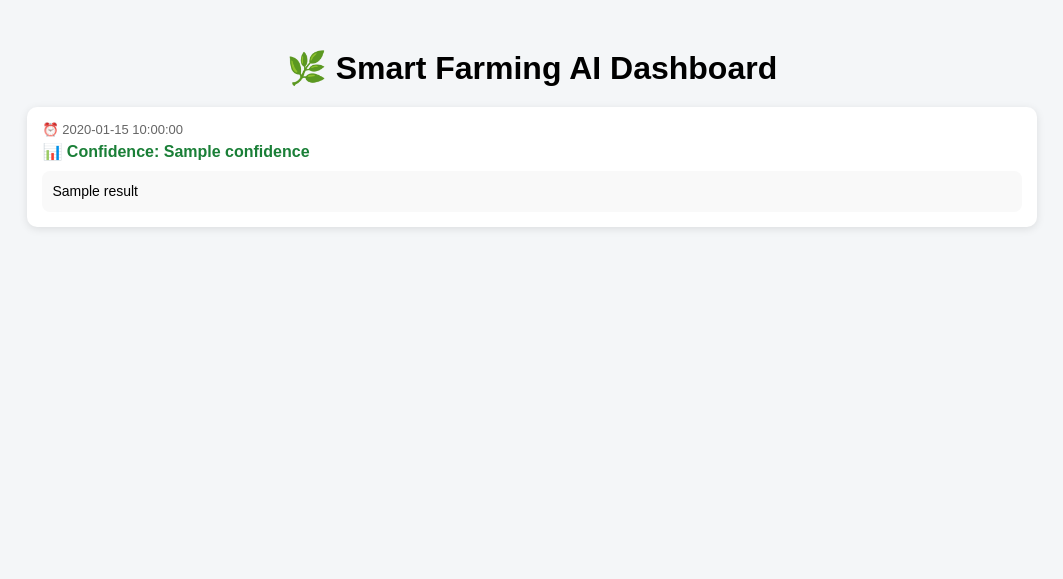
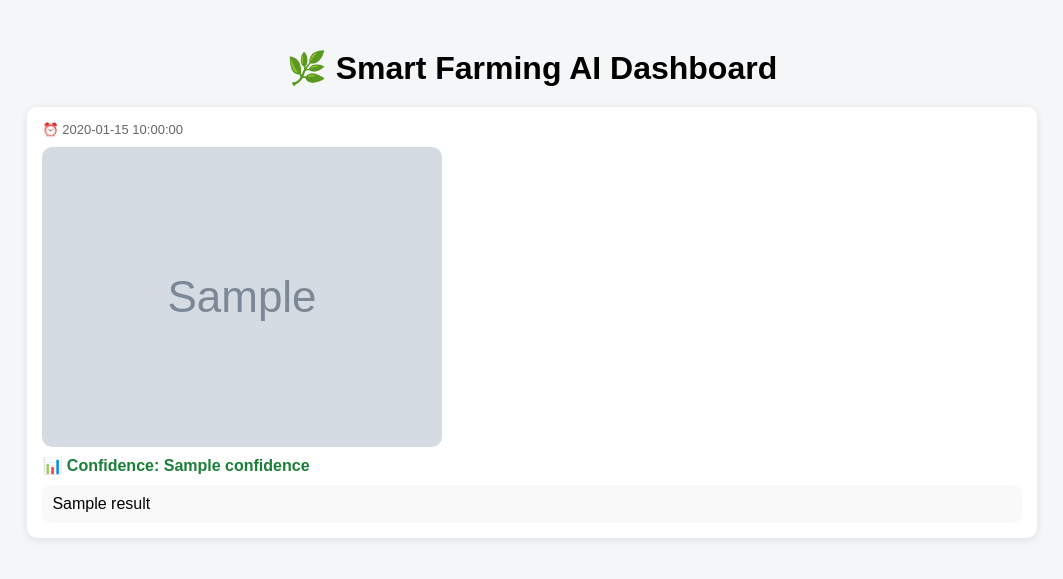
Before and after one commit to blip-hue/smart-farming-ai, a Flask app: template templates/dashboard.html in a window 1280 px wide. Shown: the top 579 px of the page, without its empty margins (108-1171 px from the left). Run offline with Flask 3, Linux system fonts and the light colour scheme; the template is opened without the code that fills it: most values are stand-ins (such as "Sample title", 1, 10 or a date in 2020); grey boxes marked "Sample" are stand-in pictures.

Commit message:
add image saving and dashboard display

```diff
--- a/app.py
+++ b/app.py
@@ -1,7 +1,7 @@
 import io
 import os
 import json
-from flask import Flask, request, jsonify, render_template
+from flask import Flask, request, jsonify, render_template, send_from_directory
 from google import genai
 from PIL import Image
 import requests
@@ -24,10 +24,12 @@ client = genai.Client(api_key=GEMINI_API_KEY)
 # DATA STORAGE FILE
 # =======================
 DATA_FILE = "data/logs.json"
+IMAGE_FOLDER = "data/images"
 
+os.makedirs(IMAGE_FOLDER, exist_ok=True)
 
 # =======================
-# HOME ROUTE (API CHECK)
+# HOME ROUTE
 # =======================
 @app.route("/", methods=["GET"])
 def home():
@@ -35,7 +37,7 @@ def home():
 
 
 # =======================
-# DASHBOARD ROUTE (FIXED + SAFE)
+# DASHBOARD ROUTE
 # =======================
 @app.route("/dashboard", methods=["GET"])
 def dashboard():
@@ -52,6 +54,14 @@ def dashboard():
 
 
 # =======================
+# IMAGE SERVER ROUTE
+# =======================
+@app.route("/image/<filename>")
+def get_image(filename):
+    return send_from_directory(IMAGE_FOLDER, filename)
+
+
+# =======================
 # MAIN AI ANALYSIS
 # =======================
 @app.route("/analyze", methods=["POST"])
@@ -64,6 +74,13 @@ def analyze():
             return jsonify({"error": "No image received"}), 400
 
         image = Image.open(io.BytesIO(image_bytes)).convert("RGB")
+
+        # =======================
+        # SAVE IMAGE FIRST
+        # =======================
+        image_filename = f"{datetime.now().strftime('%Y%m%d_%H%M%S')}.jpg"
+        image_path = os.path.join(IMAGE_FOLDER, image_filename)
+        image.save(image_path)
 
         prompt = """
 You are an agricultural expert.
@@ -107,7 +124,8 @@ Keep response clear and structured.
         entry = {
             "time": scan_time,
             "result": result,
-            "confidence": confidence
+            "confidence": confidence,
+            "image": image_filename
         }
 
         try:
@@ -138,7 +156,8 @@ Keep response clear and structured.
             "status": "success",
             "result": result,
             "scan_time": scan_time,
-            "confidence": confidence
+            "confidence": confidence,
+            "image": image_filename
         })
 
     except Exception as e:
--- a/templates/dashboard.html
+++ b/templates/dashboard.html
@@ -43,18 +43,19 @@
             padding: 10px;
             border-radius: 8px;
 
-            /* ✅ FIX FOR FULL AI TEXT DISPLAY */
             white-space: pre-wrap;
             word-wrap: break-word;
             overflow-wrap: break-word;
 
-            /* optional but makes it look clean */
-            line-height: 1.5;
-            font-size: 14px;
-
-            /* scroll if very long */
             max-height: 350px;
             overflow-y: auto;
+        }
+
+        img {
+            width: 100%;
+            max-width: 400px;
+            border-radius: 10px;
+            margin-top: 10px;
         }
 
         .empty {
@@ -73,9 +74,16 @@
 
     {% for log in logs|reverse %}
     <div class="card">
+
         <div class="time">⏰ {{ log.time }}</div>
+
+        {% if log.image %}
+            <img src="/image/{{ log.image }}">
+        {% endif %}
+
         <div class="confidence">📊 Confidence: {{ log.confidence }}</div>
         <div class="result">{{ log.result }}</div>
+
     </div>
     {% endfor %}
 
```
